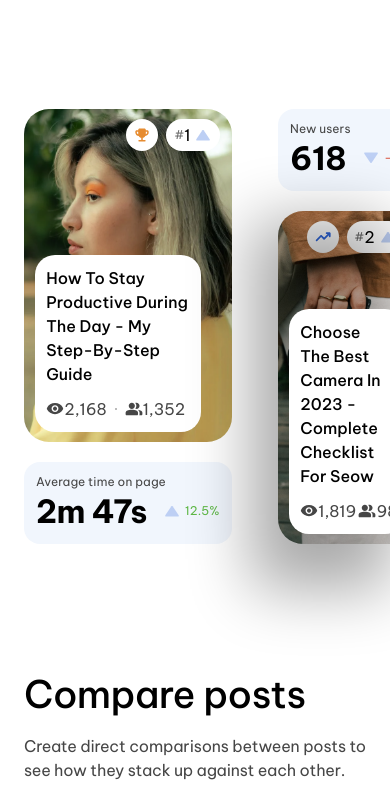
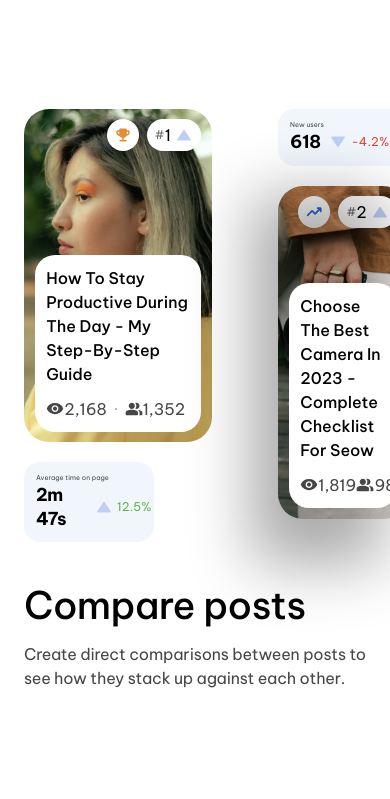
Before and after one commit to muhammadqamar/Postrank-Marketing, a Gatsby site: page / in a window 390 px wide. Shown: the part 1177-1976 px from the top of the page. Built offline with nearby package versions, Linux system fonts and the light colour scheme; Gatsby itself is replaced by a stand-in of ours.

Commit message:
add responsive/userTrends

```diff
--- a/src/assets/styles/tailwind.css
+++ b/src/assets/styles/tailwind.css
@@ -26,7 +26,7 @@ span {
   @apply font-medium text-6xl !leading-[78px] tracking-[-1.2px];
 }
 .h2 {
-  @apply font-medium text-[42px] leading-[56px] font-normal tracking-[-0.72px];
+  @apply font-medium text-[42px] leading-[56px] tracking-[-0.72px];
 }
 .h3 {
   @apply font-medium text-[38px] leading-[48px] tracking-[-0.72px];
--- a/src/components/HomePage/comparePost.tsx
+++ b/src/components/HomePage/comparePost.tsx
@@ -11,7 +11,7 @@ import TrophyIcon from "../../assets/images/icons/trophyIcon.svg"
 
 const ComparePost = () => {
   return (
-    <div className="w-full margin-y flex !xl:flex-nowrap flex-wrap justify-between items-center gap-[126px]">
+    <div className="w-full margin-y flex !xl:flex-nowrap flex-wrap justify-between items-center sm:gap-[126px] gap-[41.9px]">
       <div className="flex relative">
         <div className="flex flex-col gap-5">
           <Card
@@ -28,7 +28,7 @@ const ComparePost = () => {
             increaseIcon={IncreaseIcon}
           />
           <Trading
-            className={"bg-Blue-50 md:p-4 p-3 sm:max-w-[234px] w-[130px]"}
+            className={"bg-Blue-50 md:p-4 p-3 sm:!max-w-[234px] max-w-[130px]"}
             trendLabel={"Average time on page"}
             trendLabelColor={"text-Grey-700"}
             trendNumbersColor={"text-Black"}
@@ -41,7 +41,7 @@ const ComparePost = () => {
         </div>
         <div className="flex flex-col items-end gap-5 !z-1 absolute left-[254px]">
           <Trading
-            className={"bg-Blue-50 md:p-4 p-3 sm:max-w-[234px] w-[130px]"}
+            className={"bg-Blue-50 md:p-4 p-3 sm:!max-w-[234px] max-w-[130px]"}
             trendLabel={"New users"}
             trendLabelColor={"text-Grey-700"}
             trendNumbersColor={"text-Black"}
@@ -70,7 +70,7 @@ const ComparePost = () => {
         <TextTag
           as="h3"
           text={"Compare posts"}
-          className={"h3 mb-4"}
+          className={"h3 mb-4 max-sm:leading-[42px]"}
           color={"text-Black"}
         />
         <TextTag
--- a/src/components/HomePage/userTrends.tsx
+++ b/src/components/HomePage/userTrends.tsx
@@ -11,7 +11,7 @@ const UserTrends = () => {
         <TextTag
           as="h3"
           text={"Cut through the noise"}
-          className={"h3 mb-4"}
+          className={"h3 mb-4 max-sm:leading-[42px]"}
           color={"text-Black"}
         />
         <TextTag
@@ -21,18 +21,18 @@ const UserTrends = () => {
           color={"text-Grey-700"}
         />
       </div>
-      <div className="w-full p-8 rounded-[20px] bg-Blue-50">
+      <div className="w-full sm:p-8 p-[17.8px] rounded-[20px] bg-Blue-50">
         <div className="flex justify-between items-center mb-4">
           <TextTag
             as="h5"
             text={"User trends"}
-            className={"h5"}
+            className={"h5 max-sm:text-[13.9px] max-sm:leading-[17.796px]"}
             color={"text-Black"}
           />
           <TextTag
             as="p"
             text={"30 days"}
-            className={"p-medium"}
+            className={"sm:p-medium p-xxsmall max-sm:font-medium"}
             color={"text-Black"}
           />
         </div>
--- a/src/utils/Trading/index.tsx
+++ b/src/utils/Trading/index.tsx
@@ -20,15 +20,17 @@ const Index = ({
         <TextTag
           as="p"
           text={trendLabel}
-          className={"p-small"}
+          className={"p-small max-sm:text-[6.673px] max-sm:leading-[8.898px]"}
           color={trendLabelColor}
         />
       </div>
-      <div className="flex gap-4 items-center">
+      <div className="flex sm:gap-4 gap-[8.9px] items-center">
         <TextTag
           as="h4"
           text={trendNumbers}
-          className={"h4 !font-bold"}
+          className={
+            "h4 !font-bold max-sm:text-[17.796px] max-sm:leading-[23.357px]"
+          }
           color={trendNumbersColor}
         />
         <div className="flex gap-1 items-center">
```
